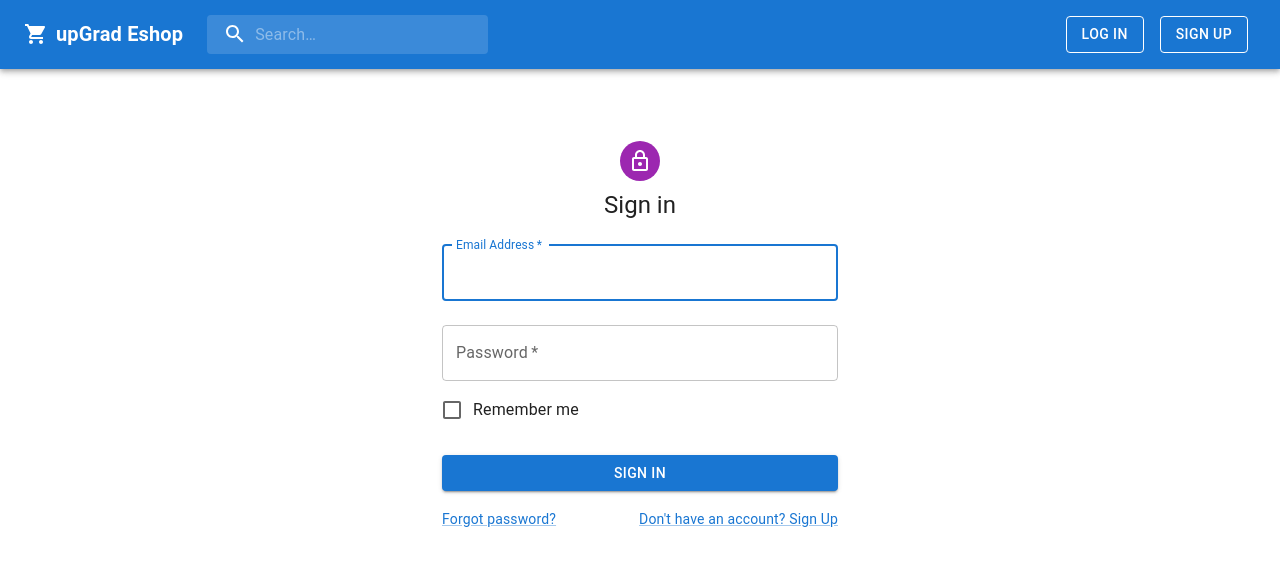
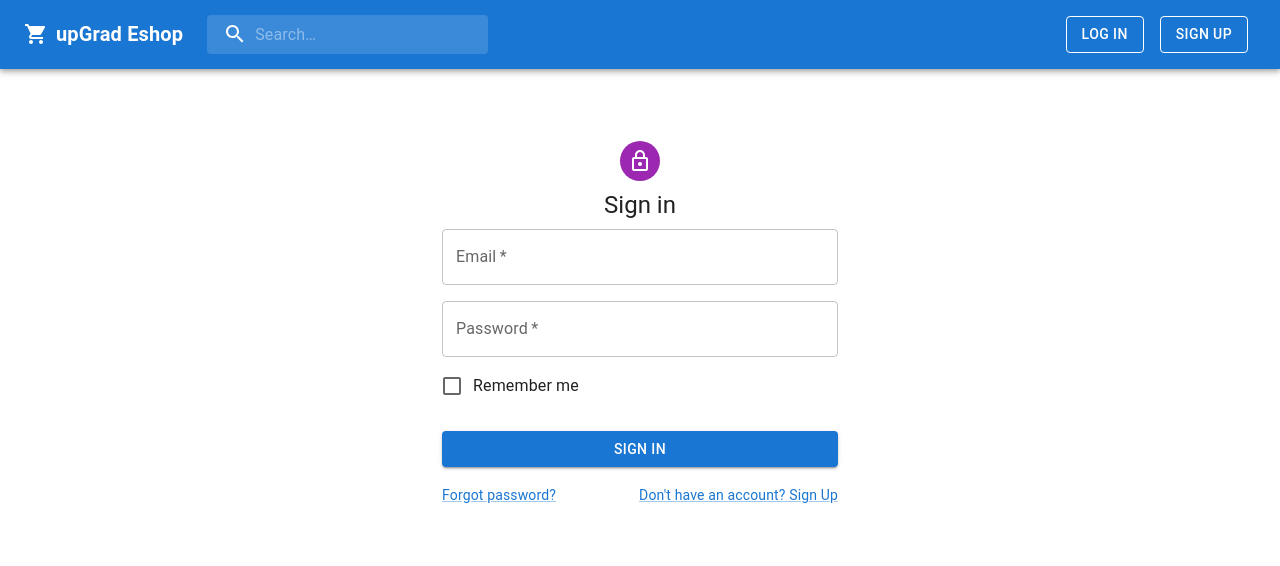
Before and after one commit to pratik-71/UpGrad_Eshop, a React (Create React App) app: page /sign_in in a window 1280 px wide. Shown: the top 566 px of the page. Built offline with nearby package versions, Linux system fonts and the light colour scheme.

Commit message:
log in and sign up validation done

```diff
--- a/package.json
+++ b/package.json
@@ -12,6 +12,7 @@
     "@testing-library/user-event": "^13.5.0",
     "react": "^18.2.0",
     "react-dom": "^18.2.0",
+    "react-hook-form": "^7.50.1",
     "react-router-dom": "^6.22.1",
     "react-scripts": "5.0.1",
     "web-vitals": "^2.1.4"
--- a/src/components/login_form/Login.jsx
+++ b/src/components/login_form/Login.jsx
@@ -12,20 +12,25 @@ import LockOutlinedIcon from '@mui/icons-material/LockOutlined';
 import Typography from '@mui/material/Typography';
 import Container from '@mui/material/Container';
 import { createTheme, ThemeProvider } from '@mui/material/styles';
+import { useForm } from 'react-hook-form';
 
 
 
 const defaultTheme = createTheme();
 
 export default function Login() {
-  const handleSubmit = (event) => {
-    event.preventDefault();
-    const data = new FormData(event.currentTarget);
-    console.log({
-      email: data.get('email'),
-      password: data.get('password'),
-    });
-  };
+
+  const {
+    register,
+    handleSubmit,
+    formState: { errors }
+  } = useForm();
+
+
+  const send_data = (e) => {
+
+  }
+
 
   return (
     <ThemeProvider theme={defaultTheme}>
@@ -45,26 +50,35 @@ export default function Login() {
           <Typography component="h1" variant="h5">
             Sign in
           </Typography>
-          <Box component="form" onSubmit={handleSubmit} noValidate sx={{ mt: 1 }}>
+          <Box component="form"  onSubmit={handleSubmit(send_data)} noValidate sx={{ mt: 1 }}>
+          <TextField
+                  type="email"
+                  required
+                  fullWidth
+                  label="Email"
+                  {...register("email", {
+                    required: "Email is required",
+                    pattern: {
+                      value: /^\S+@\S+$/i,
+                      message: "Invalid email format",
+                    },
+                  })}
+                  error={!!errors?.email}
+                  helperText={errors?.email && errors.email.message}
+                />
             <TextField
-              margin="normal"
-              required
-              fullWidth
-              id="email"
-              label="Email Address"
-              name="email"
-              autoComplete="email"
-              autoFocus
-            />
-            <TextField
+            type="password"
               margin="normal"
               required
               fullWidth
               name="password"
               label="Password"
-              type="password"
-              id="password"
               autoComplete="current-password"
+              {...register("password", {
+                required: "password is required",
+              })}
+              error={!!errors?.password}
+              helperText={errors?.password && errors.password.message}
             />
             <FormControlLabel
               control={<Checkbox value="remember" color="primary" />}
--- a/src/components/sign_up_form/Sign_up.jsx
+++ b/src/components/sign_up_form/Sign_up.jsx
@@ -3,8 +3,6 @@ import Avatar from "@mui/material/Avatar";
 import Button from "@mui/material/Button";
 import CssBaseline from "@mui/material/CssBaseline";
 import TextField from "@mui/material/TextField";
-import FormControlLabel from "@mui/material/FormControlLabel";
-import Checkbox from "@mui/material/Checkbox";
 import Link from "@mui/material/Link";
 import Grid from "@mui/material/Grid";
 import Box from "@mui/material/Box";
@@ -12,17 +10,22 @@ import LockOutlinedIcon from "@mui/icons-material/LockOutlined";
 import Typography from "@mui/material/Typography";
 import Container from "@mui/material/Container";
 import { createTheme, ThemeProvider } from "@mui/material/styles";
+import { useForm } from "react-hook-form";
 
 const defaultTheme = createTheme();
 
 export default function Sign_up() {
-  const handleSubmit = (event) => {
-    event.preventDefault();
-    const data = new FormData(event.currentTarget);
-    console.log({
-      email: data.get("email"),
-      password: data.get("password"),
-    });
+  const {
+    register,
+    handleSubmit,
+    formState: { errors },
+    watch,
+  } = useForm();
+
+  const password = watch("Password");
+
+  const send_data = (formData) => {
+    console.log(formData);
   };
 
   return (
@@ -32,7 +35,7 @@ export default function Sign_up() {
         <Box
           sx={{
             marginTop: 8,
-            my:2,
+            my: 2,
             display: "flex",
             flexDirection: "column",
             alignItems: "center",
@@ -46,8 +49,8 @@ export default function Sign_up() {
           </Typography>
           <Box
             component="form"
+            onSubmit={handleSubmit(send_data)}
             noValidate
-            onSubmit={handleSubmit}
             sx={{ mt: 3 }}
           >
             <Grid container spacing={2}>
@@ -57,60 +60,94 @@ export default function Sign_up() {
                   name="firstName"
                   required
                   fullWidth
-                  id="firstName"
                   label="First Name"
                   autoFocus
+                  {...register("firstName", {
+                    required: "First Name is required",
+                  })}
+                  error={!!errors?.firstName}
+                  helperText={errors?.firstName && errors.firstName.message}
                 />
               </Grid>
               <Grid item xs={12} sm={6}>
                 <TextField
                   required
                   fullWidth
-                  id="lastName"
                   label="Last Name"
-                  name="lastName"
-                  autoComplete="family-name"
+                  {...register("lastName", {
+                    required: "Last Name is required",
+                  })}
+                  error={!!errors?.lastName}
+                  helperText={errors?.lastName && errors.lastName.message}
+                />
+              </Grid>
+              <Grid item xs={12}>
+                <TextField
+                  type="number"
+                  required
+                  fullWidth
+                  label="Phone Number"
+                  {...register("PhoneNumber", {
+                    required: "Phone Number is required",
+                    minLength: {
+                      value: 10,
+                      message:
+                        "Phone Number must be at least 10 characters long",
+                    },
+                    maxLength: {
+                      value: 10,
+                      message:
+                        "Phone Number must be exactly 10 characters long",
+                    },
+                  })}
+                  error={!!errors?.PhoneNumber}
+                  helperText={errors?.PhoneNumber && errors.PhoneNumber.message}
+                />
+              </Grid>
+              <Grid item xs={12}>
+                <TextField
+                  type="email"
+                  required
+                  fullWidth
+                  label="Email"
+                  {...register("email", {
+                    required: "Email is required",
+                    pattern: {
+                      value: /^\S+@\S+$/i,
+                      message: "Invalid email format",
+                    },
+                  })}
+                  error={!!errors?.email}
+                  helperText={errors?.email && errors.email.message}
                 />
               </Grid>
               <Grid item xs={12}>
                 <TextField
                   required
                   fullWidth
-                  name="contactNumber"
-                  label="Contact Number"
-                  type="number"
-                  id="contactNumber"
+                  label="Password"
+                  {...register("Password", {
+                    required: "Password is required",
+                  })}
+                  error={!!errors?.Password}
+                  helperText={errors?.Password && errors.Password.message}
                 />
               </Grid>
               <Grid item xs={12}>
                 <TextField
                   required
                   fullWidth
-                  id="email"
-                  label="Email Address"
-                  name="email"
-                  autoComplete="email"
-                />
-              </Grid>
-              <Grid item xs={12}>
-                <TextField
-                  required
-                  fullWidth
-                  name="password"
-                  label="Password"
-                  type="password"
-                  id="password"
-                  autoComplete="new-password"
-                />
-              </Grid>
-              <Grid item xs={12}>
-                <TextField
-                  required
-                  fullWidth
-                  name="ConfirmPassword"
                   label="Confirm Password"
-                  type="password"
-                  id="Confirm password"
+                  {...register("ConfirmPassword", {
+                    required: "Confirm Password is required",
+                    validate: (value) =>
+                      value === password ||
+                      "Confirm password should be same as Password",
+                  })}
+                  error={!!errors?.ConfirmPassword}
+                  helperText={
+                    errors?.ConfirmPassword && errors.ConfirmPassword.message
+                  }
                 />
               </Grid>
             </Grid>
@@ -122,6 +159,7 @@ export default function Sign_up() {
             >
               Sign Up
             </Button>
+          </Box>
           <Grid container justifyContent="flex-end">
             <Grid item>
               <Link href="#" variant="body2">
@@ -130,7 +168,6 @@ export default function Sign_up() {
             </Grid>
           </Grid>
         </Box>
-        </Box>
       </Container>
     </ThemeProvider>
   );
```
Also changed, not shown: 1 other file (tests, documents, lock files or other folders). Lines whose indentation alone changed are shown as unchanged.
